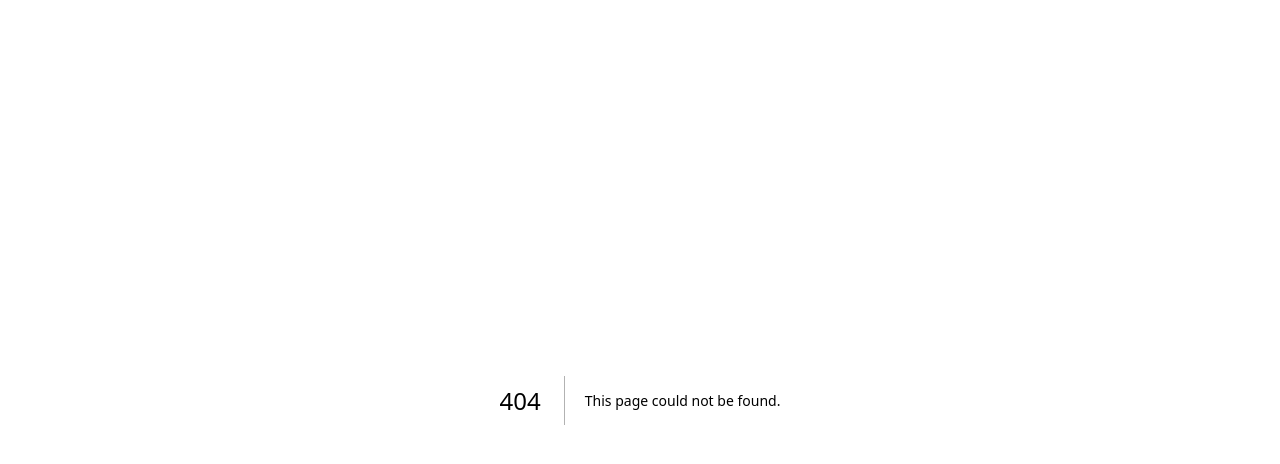
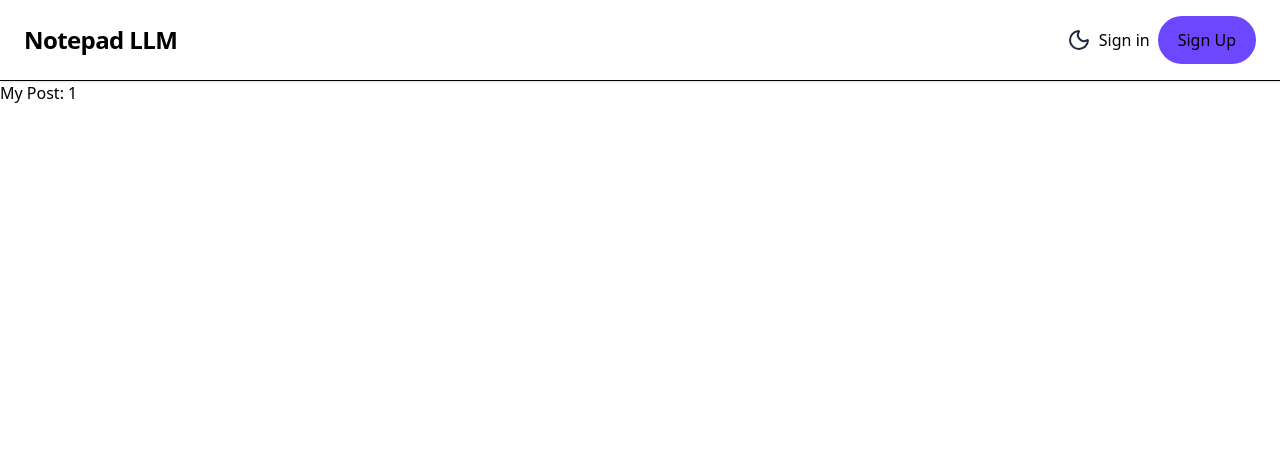
Before and after one commit to Kaus1kC0des/rag-knowledge-base, a Next.js app in the folder frontend/: page /chat/1 in a window 1280 px wide. Before the commit this address had no page. Shown: the top 464 px of the page. Built offline with nearby package versions, Linux system fonts and the light colour scheme; no server answers.

Commit message:
creating chat dynamic routing

```diff
--- /dev/null
+++ b/frontend/src/app/chat/[slug]/page.tsx
@@ -0,0 +1,8 @@
+export default async function Page({
+  params,
+}: {
+  params: Promise<{ slug: string }>
+}) {
+  const { slug } = await params
+  return <div>My Post: {slug}</div>
+}
```
